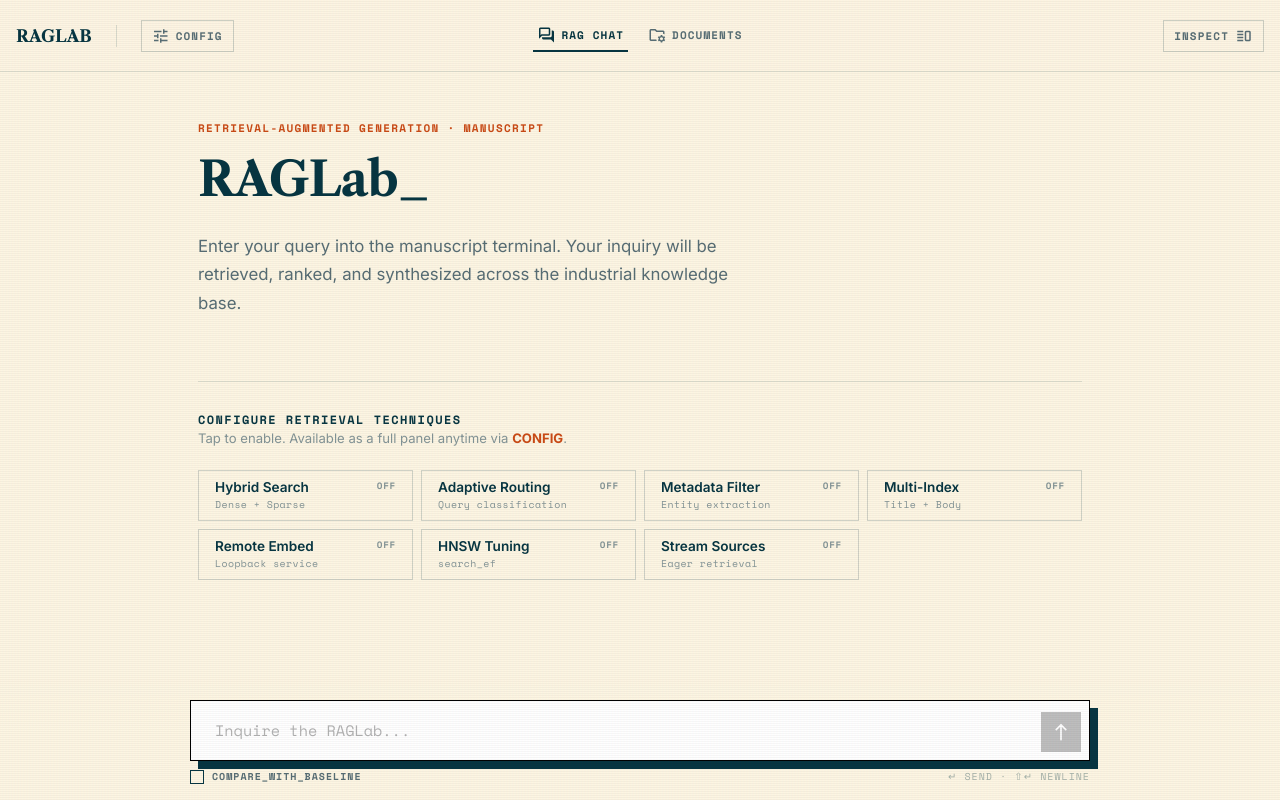
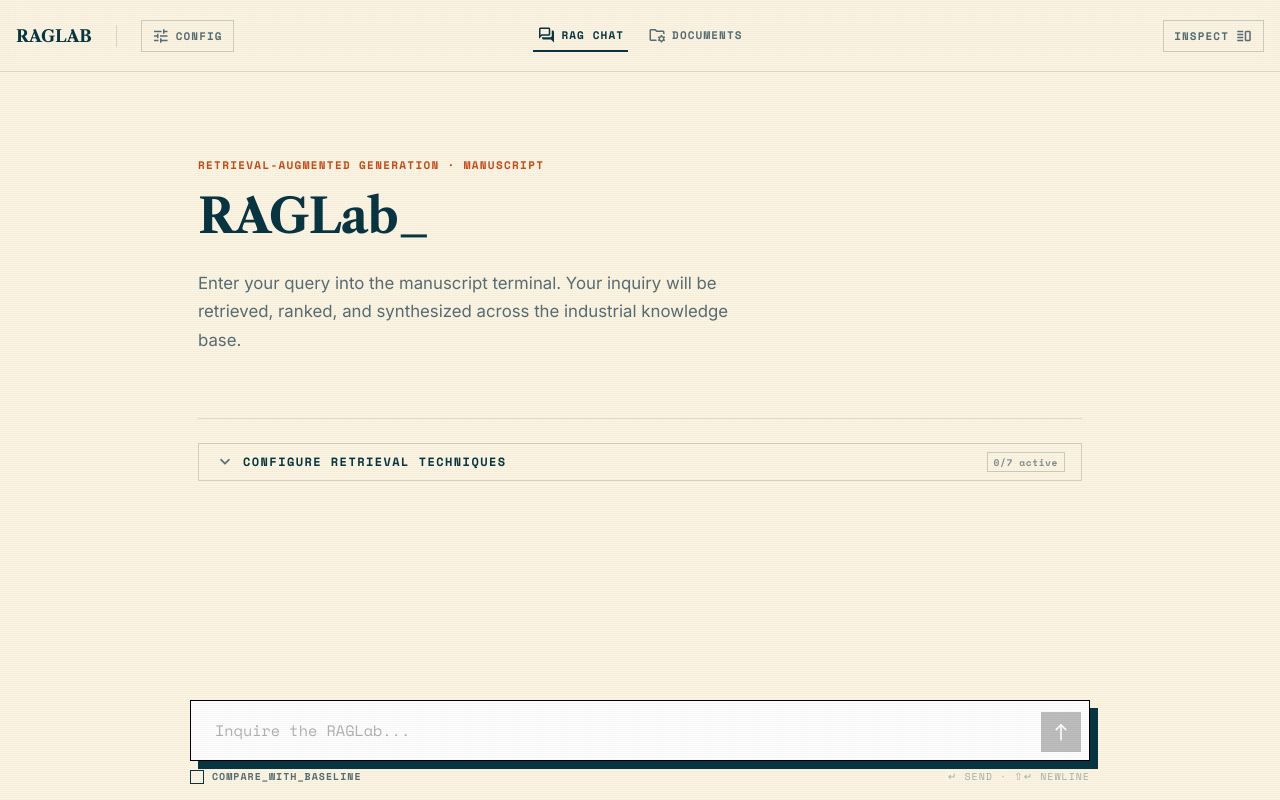
Before and after one commit to yashbodake/RAGLab, a Vue app in the folder frontend/: page / in a window 1280 px wide. Built offline with nearby package versions, Linux system fonts and the light colour scheme.

Commit message:
Welcome: collapse feature config by default so screen fits one frame

```diff
--- a/frontend/src/components/ChatArea.vue
+++ b/frontend/src/components/ChatArea.vue
@@ -1,5 +1,5 @@
 <script setup>
-import { computed } from 'vue';
+import { ref, computed } from 'vue';
 import { useChat } from '../composables/useChat';
 import { useFeatures } from '../composables/useFeatures';
 import MessageList from './MessageList.vue';
@@ -14,6 +14,15 @@ const showSkeleton = computed(() => {
   const lastMsg = messages.value[messages.value.length - 1];
   return lastMsg && lastMsg.role === 'assistant' && !lastMsg.content;
 });
+
+// Feature grid is collapsed by default so the welcome screen stays clean —
+// everything (headline + message + input hint) fits in one frame.
+const featuresExpanded = ref(false);
+
+// Count of currently-enabled features, for the badge.
+const activeFeatureCount = computed(() =>
+  Object.values(features).filter(Boolean).length
+);
 
 // The 7 retrieval features, surfaced as quick-toggle chips on the welcome
 // screen. Same state (useFeatures) as the CONFIG modal — toggling here is
@@ -42,11 +51,15 @@ const featureChips = [
             retrieved, ranked, and synthesized across the industrial knowledge base.
           </p>
 
-          <!-- Feature showcase — quick-toggle, synced with the CONFIG modal -->
+          <!-- Feature showcase — collapsed by default to keep the screen clean -->
           <div class="welcome-features">
-            <h3 class="features-title label-caps">Configure Retrieval Techniques</h3>
-            <p class="features-sub">Tap to enable. Available as a full panel anytime via <strong>CONFIG</strong>.</p>
-            <div class="feature-grid">
+            <button class="features-toggle" @click="featuresExpanded = !featuresExpanded">
+              <span class="material-symbols-outlined chevron" :class="{ open: featuresExpanded }">expand_more</span>
+              <span class="features-title label-caps">Configure Retrieval Techniques</span>
+              <span class="features-badge" :class="{ has: activeFeatureCount > 0 }">{{ activeFeatureCount }}/7 active</span>
+            </button>
+            <Transition name="feature-expand">
+              <div v-show="featuresExpanded" class="feature-grid">
                 <button
                   v-for="feat in featureChips"
                   :key="feat.key"
@@ -61,6 +74,7 @@ const featureChips = [
                   </span>
                 </button>
               </div>
+            </Transition>
           </div>
         </section>
 
@@ -126,31 +140,75 @@ const featureChips = [
   margin-bottom: var(--spacing-2xl);
 }
 
-/* ── Feature showcase ────────────────────────────────────────────── */
+/* ── Feature showcase (collapsed by default) ─────────────────────── */
 .welcome-features {
   border-top: 1px solid rgba(7, 54, 66, 0.12);
-  padding-top: var(--spacing-xl);
+  padding-top: var(--spacing-lg);
 }
+
+.features-toggle {
+  display: flex;
+  align-items: center;
+  gap: var(--spacing-sm);
+  width: 100%;
+  background: none;
+  border: 1px solid rgba(7, 54, 66, 0.18);
+  padding: var(--spacing-sm) var(--spacing-md);
+  cursor: pointer;
+  transition: all var(--transition-fast);
+}
+.features-toggle:hover {
+  border-color: var(--accent-secondary);
+  background: rgba(203, 75, 22, 0.03);
+}
+
+.chevron {
+  font-size: 20px;
+  color: var(--text-muted);
+  transition: transform var(--transition-fast);
+}
+.chevron.open {
+  transform: rotate(180deg);
+  color: var(--accent-secondary);
+}
+
 .features-title {
   color: var(--accent-primary);
   font-size: 12px;
-  margin-bottom: var(--spacing-xs);
+  flex: 1;
+  text-align: left;
 }
-.features-sub {
-  font-family: var(--font-body);
-  font-size: 0.82rem;
+
+.features-badge {
+  font-family: var(--font-mono);
+  font-size: 0.6rem;
+  font-weight: 700;
+  letter-spacing: 0.06em;
   color: var(--text-dim);
-  margin-bottom: var(--spacing-lg);
+  border: 1px solid rgba(7, 54, 66, 0.2);
+  padding: 2px 6px;
 }
-.features-sub strong {
+.features-badge.has {
   color: var(--accent-secondary);
-  font-weight: 700;
+  border-color: var(--accent-secondary);
+}
+
+/* Expand/collapse transition */
+.feature-expand-enter-active,
+.feature-expand-leave-active {
+  transition: opacity var(--transition-normal) ease;
+  overflow: hidden;
+}
+.feature-expand-enter-from,
+.feature-expand-leave-to {
+  opacity: 0;
 }
 
 .feature-grid {
   display: grid;
   grid-template-columns: repeat(auto-fill, minmax(190px, 1fr));
   gap: var(--spacing-sm);
+  margin-top: var(--spacing-sm);
 }
 
 .feature-chip {
```
Lines whose indentation alone changed are shown as unchanged.
